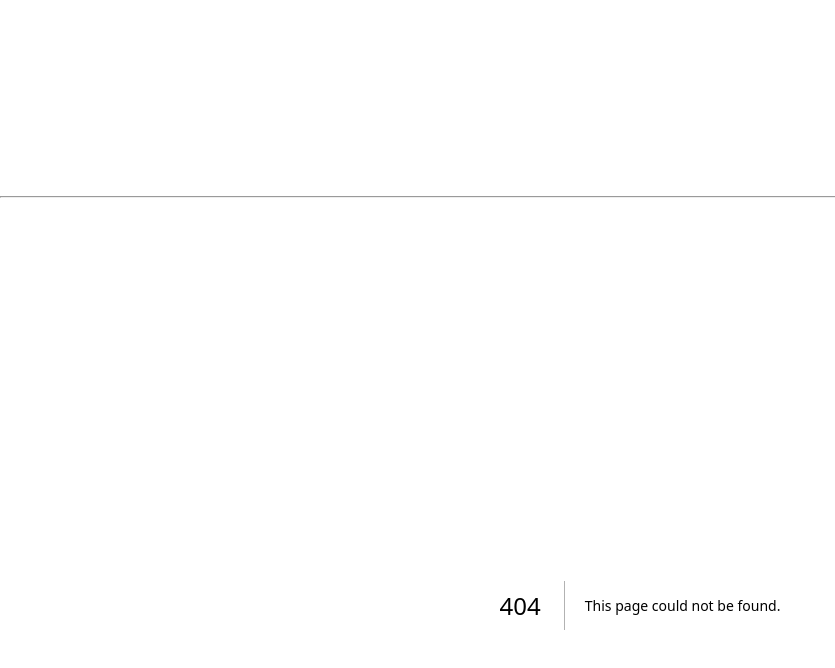
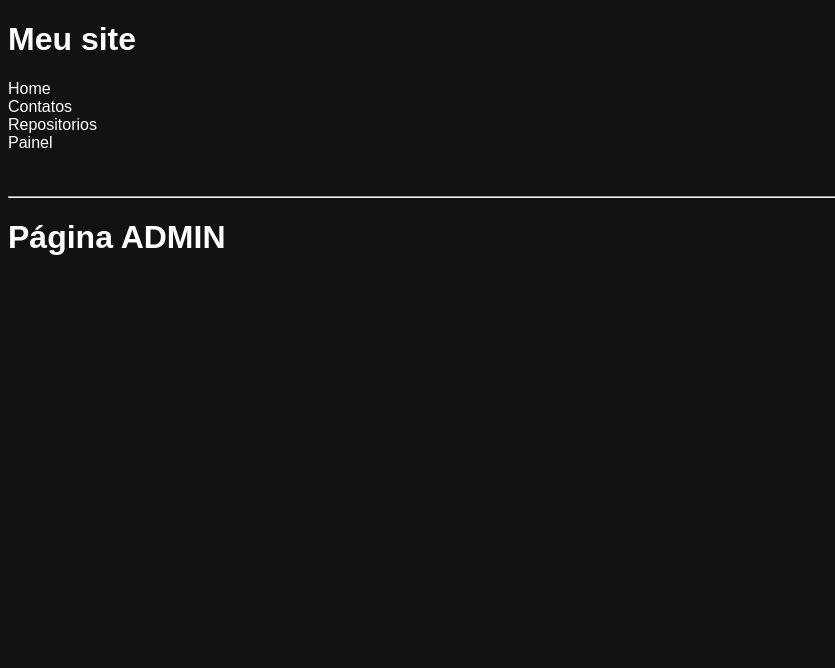
Before and after one commit to oxtw/meuprojeto, a Next.js app: page /admin in a window 1280 px wide. Before the commit this address had no page. Shown: the top 668 px of the page, without its empty margins (0-835 px from the left). Built offline with nearby package versions, Linux system fonts and the light colour scheme.

Commit message:
Criando grupo de rotas para organização de pastas do codigo

```diff
--- /dev/null
+++ b/src/app/(admin)/admin/page.tsx
@@ -0,0 +1,7 @@
+export default function Admin(){
+    return(
+        <div>
+            <h1>Página ADMIN</h1>
+        </div>
+    )
+}
```
Also changed, not shown: src/app/(admin)/cliente/page.tsx (added, +7 -0 lines), src/app/(site)/contatos/page.tsx (renamed from src/app/contatos/page.tsx), src/app/(site)/dashboard/cadastro/page.tsx (renamed from src/app/dashboard/cadastro/page.tsx), src/app/(site)/dashboard/layout.tsx (renamed from src/app/dashboard/layout.tsx), src/app/(site)/dashboard/page.tsx (renamed from src/app/dashboard/page.tsx), src/app/(site)/dashboard/settings/page.tsx (renamed from src/app/dashboard/settings/page.tsx).
